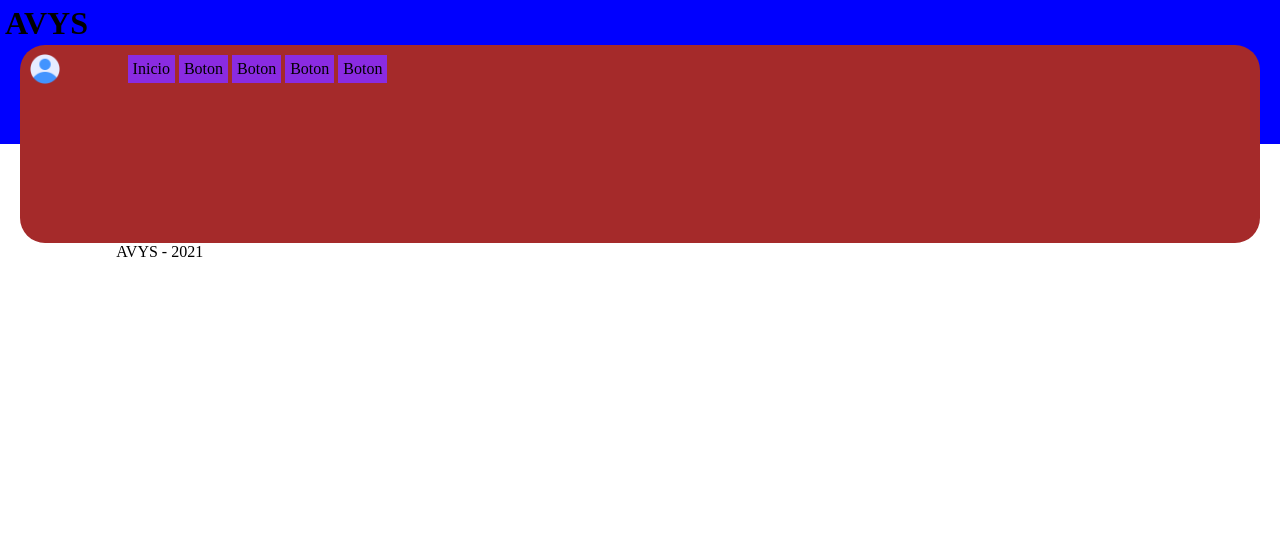
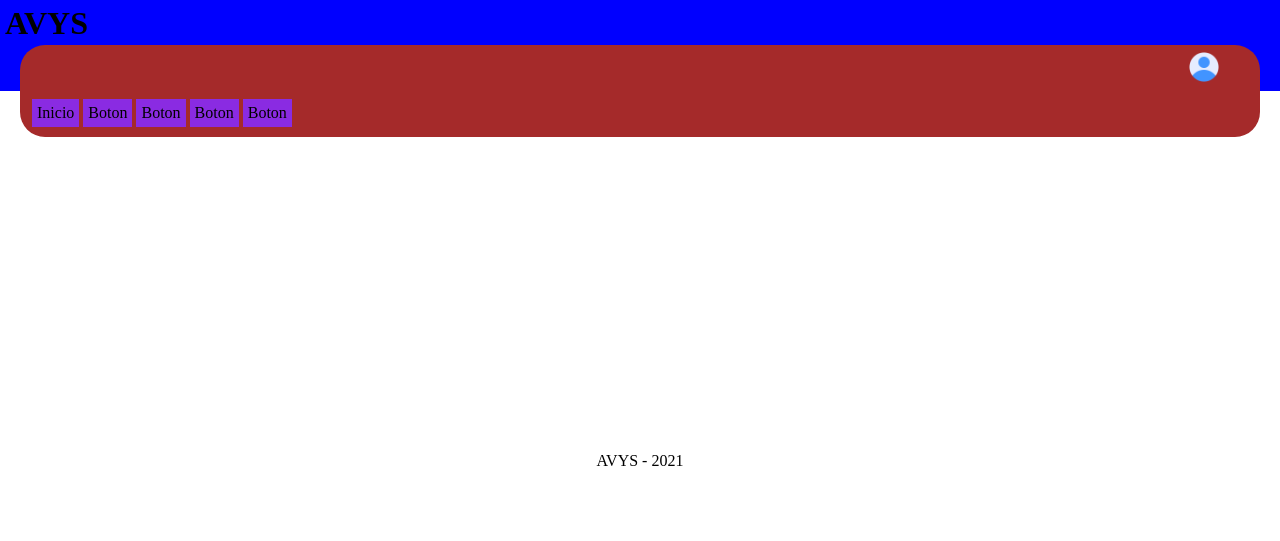
Before and after one commit to leonely1990/Django-Workspace, a Django app: page / in a window 1280 px wide. Shown: the top 541 px of the page. Run offline with Django 3.2, Linux system fonts and the light colour scheme.

Commit message:
Footer en el css

```diff
--- a/Plantillas/static/css/mockup01.css
+++ b/Plantillas/static/css/mockup01.css
@@ -39,20 +39,24 @@
     border-bottom-right-radius: 25px;
     display: grid;
     grid-template-columns: repeat(11, 1fr);
-    grid-template-rows: repeat(11, minmax(15px, auto));
+    grid-template-rows: repeat(2, minmax(15px, auto));
 }
 
 .user{
-
-    align-self: flex-end;
+    grid-area: 1/11/2/12;
+    align-self: center;
+    justify-self: center;
     margin: 5px 10px;
 }
 
 .user img{
+    top: 2px;
+    position: relative;
     width: 30px;
 }
 
 .br-btn{
+    grid-area: 2/1/3/12;
     list-style: none;
     display: flex;
     margin: 10px;
@@ -73,3 +77,9 @@
 
 
 /*=========================================================================*/
+
+footer{
+    grid-area: 10/1/12/12;
+    justify-items: center;
+    align-items: center;
+}
```
